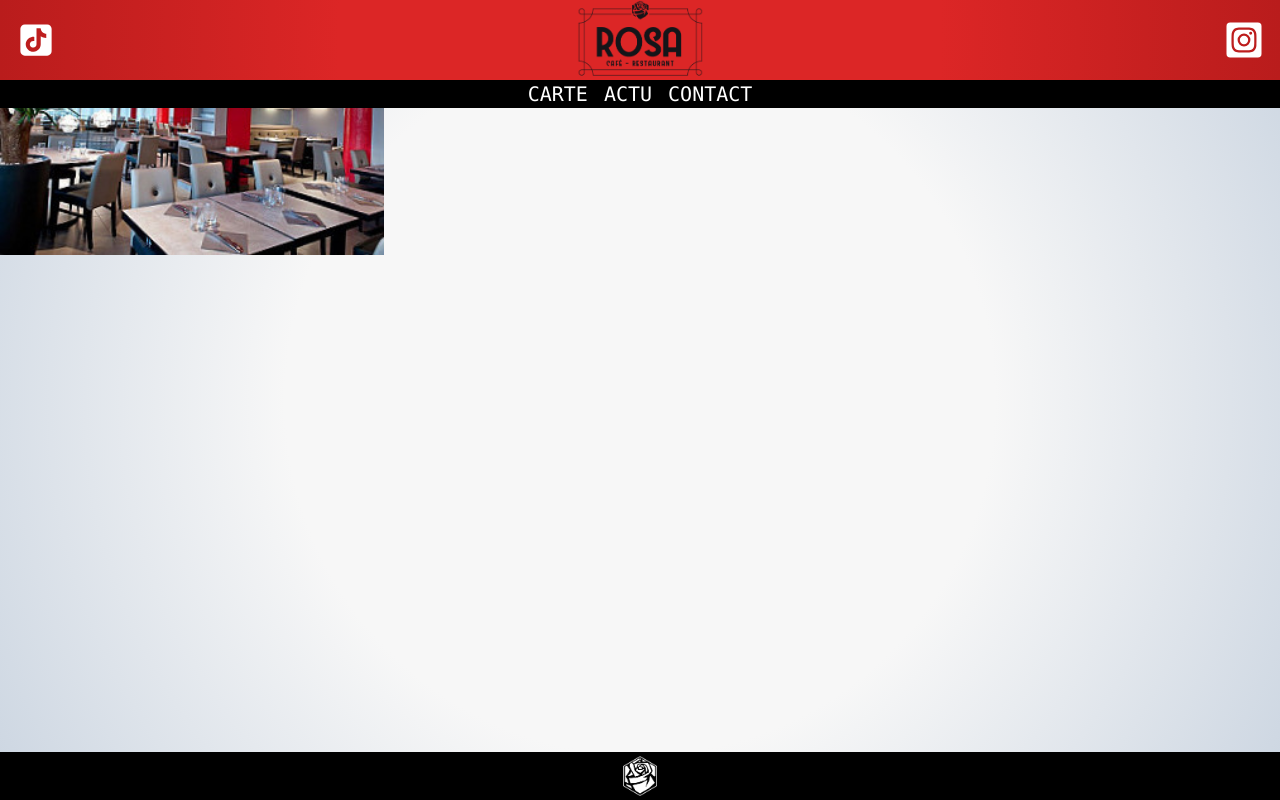
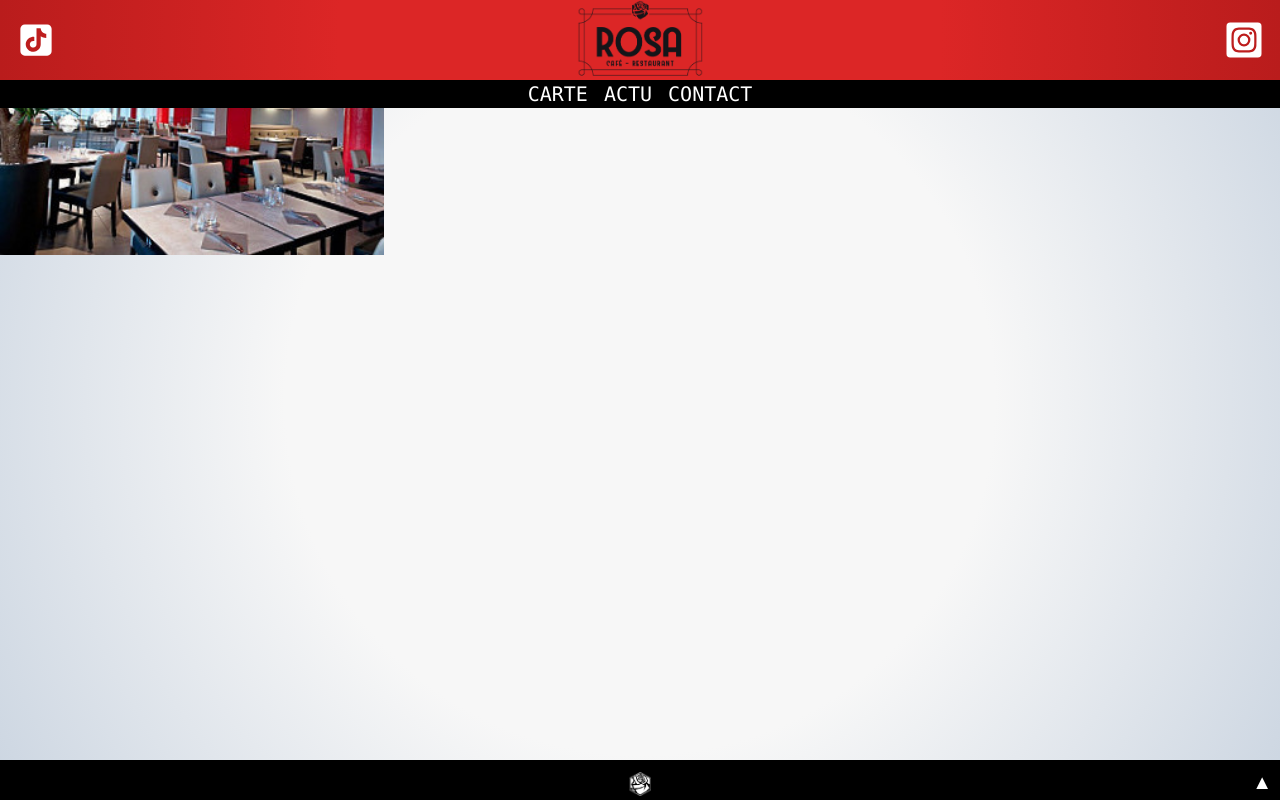
Before and after one commit to RayaneBelg/nextpjone, a Next.js app: page /contact in a window 1280 px wide. Built offline with nearby package versions, Linux system fonts and the light colour scheme.

Commit message:
fddddsdf

```diff
--- a/src/app/Components/BannerCta.jsx
+++ b/src/app/Components/BannerCta.jsx
@@ -1,40 +1,46 @@
-import React from 'react'
+import React from "react";
 
 export default function BannerCta() {
   return (
-    <div className='  flex flex-col md:flex-row justify-center p-4 h-[94dvh] bg-gradient-cta'>
-        <div className='grid grid-cols-2 gap-1 px-4 mx-4'>
+    <div className="flex flex-col justify-center items-center snap-start h-dvh bg-gradient-cta p-4">
+      {/* Wrapper Div for Content with Adjusted Height */}
+      <div className="h-[calc(100%-theme(space.16)-theme(space.12))] flex flex-col sm:flex-row justify-center items-center">
+        {/* Images Section */}
+        <div className="grid grid-cols-2 gap-1 sm:gap-2 sm:grid-cols-2 px-4 mx-4 sm:w-[50%]">
           <img
-        className=" h-[20vh] w-[20vh] object-cover border-2 border-black"
+            className="sm:h-[30vh] sm:w-[30vh] object-cover border-2 border-black"
             src="../../herobann.jpg"
             alt="Hero Banner"
           />
           <img
-        className=" h-[20vh] w-[20vh] object-cover border-2 border-black"
+            className="sm:h-[30vh] sm:w-[30vh] object-cover border-2 border-black"
             src="../../herobann.jpg"
             alt="Hero Banner"
           />
           <img
-        className=" h-[20vh] w-[20vh] object-cover border-2 border-black"
+            className="sm:h-[30vh] sm:w-[30vh] object-cover border-2 border-black"
             src="../../herobann.jpg"
             alt="Hero Banner"
           />
           <img
-        className=" h-[20vh] w-[20vh] object-cover border-2 border-black"
+            className="sm:h-[30vh] sm:w-[30vh] object-cover border-2 border-black"
             src="../../herobann.jpg"
             alt="Hero Banner"
           />
-
-
-
-
-    </div>
-        <div className=' mx-4'>
-        <h1 className='font-westmeath uppercase text-4xl text-center my-6'>La Carte</h1>
-            <p>Lorem ipsum dolor sit amet consectetur adipisicing elit. Similique, ut minus pariatur ipsum eligendi</p>
-
         </div>
 
+        {/* Text Section */}
+        <div className="mx-4 mt-6 sm:mt-0 sm:ml-6 text-center sm:text-left sm:w-[50%] ">
+          <h1 className="font-westmeath uppercase sm:text-6xl my-6">
+            La Carte
+          </h1>
+          <p className="sm:text-xl sm:w-[60%]">
+            Lorem ipsum dolor sit amet consectetur adipisicing elit. Similique,
+            ut minus pariatur ipsum eligendiconsectetur adipisicing elit. Similique,
+
+          </p>
         </div>
-  )
+      </div>
+    </div>
+  );
 }
--- a/src/app/Components/Footer.jsx
+++ b/src/app/Components/Footer.jsx
@@ -1,22 +1,75 @@
-import React from 'react'
-import Link from 'next/link'
+'use client'
+import React, { useState } from 'react';
+import Link from 'next/link';
 
 export default function Footer() {
+  const [isExpanded, setIsExpanded] = useState(false);
+
+  const toggleFooter = () => {
+    setIsExpanded(!isExpanded);
+  };
+
   return (
-    <div className=' flex justify-center items-center bg-black p-1 fixed bottom-0 w-full'>
+    <>
+      {/* Blurred Background for Expanded Footer */}
+      <div
+        className={`fixed inset-0 bg-black/50 transition-opacity duration-300 z-40 ${
+          isExpanded ? 'visible opacity-100' : 'invisible opacity-0'
+        }`}
+        onClick={toggleFooter}
+      ></div>
 
-<div className="">
+      {/* Footer */}
+      <div
+        className={`fixed bottom-0 w-full bg-black text-white z-50 transition-all duration-500 ${
+          isExpanded ? 'h-[45vh]' : 'h-[5vh]'
+        }`}
+      >
+        {/* Toggle Button */}
+        <div
+          className="flex justify-center items-center p-2 cursor-pointer"
+          onClick={toggleFooter}
+        >
+          <span className="text-xl absolute right-2 top-2">
+            {isExpanded ? '▼' : '▲'}
+          </span>
+        </div>
 
-     <Link href="/">
-      <img
-        className=" h-[5vh]  object-cover "
-        src="../../IconeWhite.png"
-        alt="Hero Banner"
-      /></Link>
+        {/* Content Area */}
+        <div
+          className={`overflow-hidden transition-opacity duration-500 ${
+            isExpanded ? 'opacity-100 visible' : 'opacity-0 invisible'
+          }`}
+        >
+          {/* Main Footer Content */}
+          <div className="p-4">
+            <h2 className="text-lg font-bold">More Information</h2>
+            <p className="text-sm">
+              Lorem ipsum dolor sit amet, consectetur adipiscing elit. Integer
+              posuere erat a ante.
+            </p>
+            <ul className="mt-2 space-y-1">
+              <li>• Contact Us</li>
+              <li>• Privacy Policy</li>
+              <li>• Terms & Conditions</li>
+            </ul>
+          </div>
+        </div>
+
+        {/* Footer Icon Always Visible */}
+        <div
+          className={`absolute bottom-1 left-1/2 transform -translate-x-1/2
+          }`}
+        >
+          <Link href="/">
+            <img
+              className="h-[3vh] object-cover"
+              src="../../IconeWhite.png"
+              alt="Hero Banner"
+            />
+          </Link>
+        </div>
       </div>
-
-
-
-    </div>
-  )
+    </>
+  );
 }
--- a/src/app/Components/Offres.jsx
+++ b/src/app/Components/Offres.jsx
@@ -3,7 +3,20 @@ import { offers } from '../assets/data';
 
 export default function Offres() {
   return (
-    <div className='flex-col flex min-h-[70dvh]'>
+    <div className='flex-col flex min-h-dvh snap-start  p-0'>
+
+      <video
+        className="h-[30vh] md:h-[35vh] w-full object-cover object-bottom"
+        src="../../head.mov"
+        autoPlay
+        loop
+        muted
+        playsInline
+      >
+        Your browser does not support the video tag.
+      </video>
+
+
           <h1 className='font-westmeath uppercase text-2xl sm:text-5xl text-center mt-8'>Formules</h1>
         <div className='grid grid-cols-2 sm:grid-cols-3 gap-4 p-4'>
         {offers.map((off, id) => (
--- a/src/app/page.js
+++ b/src/app/page.js
@@ -7,16 +7,16 @@ import Offres from "./Components/Offres";
 export default function Home() {
   return (
     <div className="min-h-dvh snap-y snap-mandatory overflow-y-scroll h-dvh  ">
-      <div className="snap-start h-[dvh]  overflow-y-hidden">
-        <Hero />
+
+
         <Offres/>
-      </div>
 
 
 
-      <div className="snap-start h-dvh  overflow-y-hidden">
+
+
         <BannerCta />
-      </div>
+
       <div className="snap-start h-dvh flex items-center justify-center overflow-y-hidden ">
         <Offres/>
       </div>
```
Lines whose indentation alone changed are shown as unchanged.
